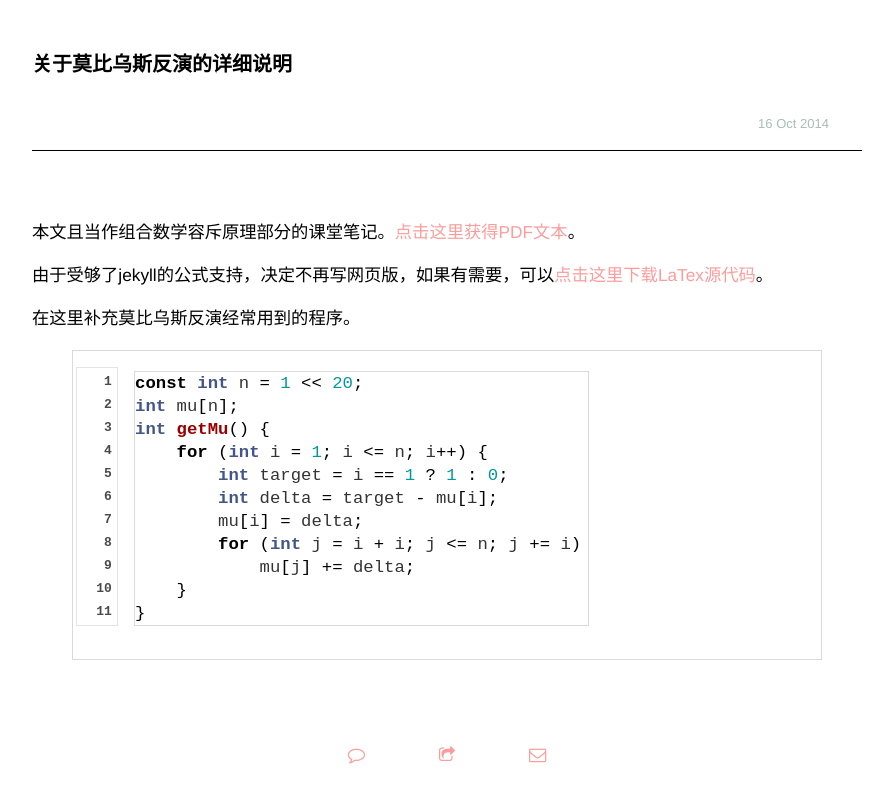
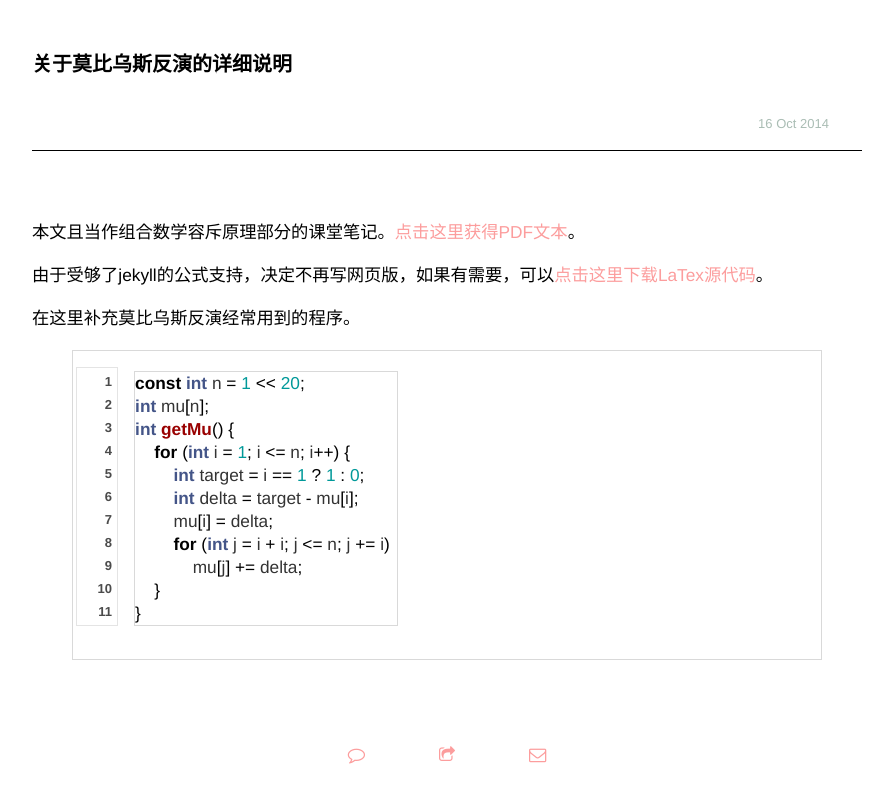
Before and after one commit to banqianhao/banqianhao.github.io, a Jekyll site: the page built from _posts/math/2014-10-16-mobius.md, in a window 1280 px wide. Shown: the top 803 px of the page, without its empty margins (193-1086 px from the left). Built offline with Jekyll 4.4.1, drawn with Linux system fonts in a browser that asks for light colours; nearby versions of some CDN libraries; Markdown is read by kramdown in place of the engine named in the settings.

Commit message:
code font to sans

```diff
--- a/css/post.css
+++ b/css/post.css
@@ -10,6 +10,10 @@
     line-height: 23px;
     margin-bottom: 30px;
     overflow-x: visible;
+    font-family: Helvetica, Tahoma, Arial, STXihei, "华文细黑", "Microsoft YaHei", "微软雅黑", SimSun, "宋体", Heiti, "黑体";
+}
+code {
+    font-family: Consolas, Monaco, 'Andale Mono', monospace;
 }
 
 //...
```
